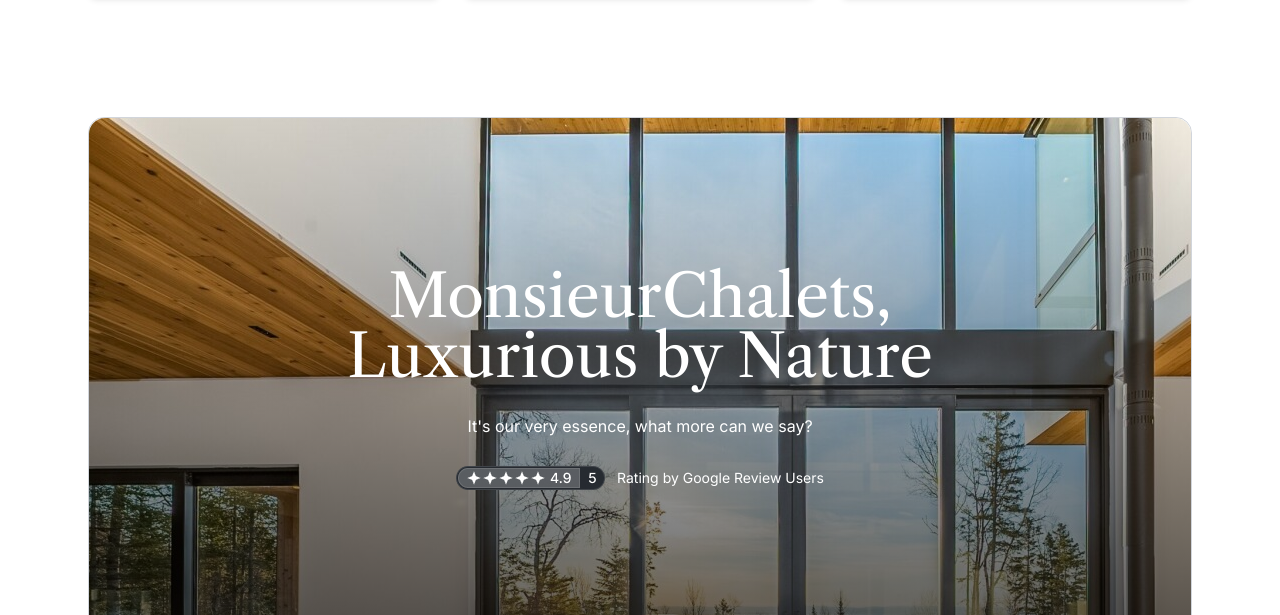
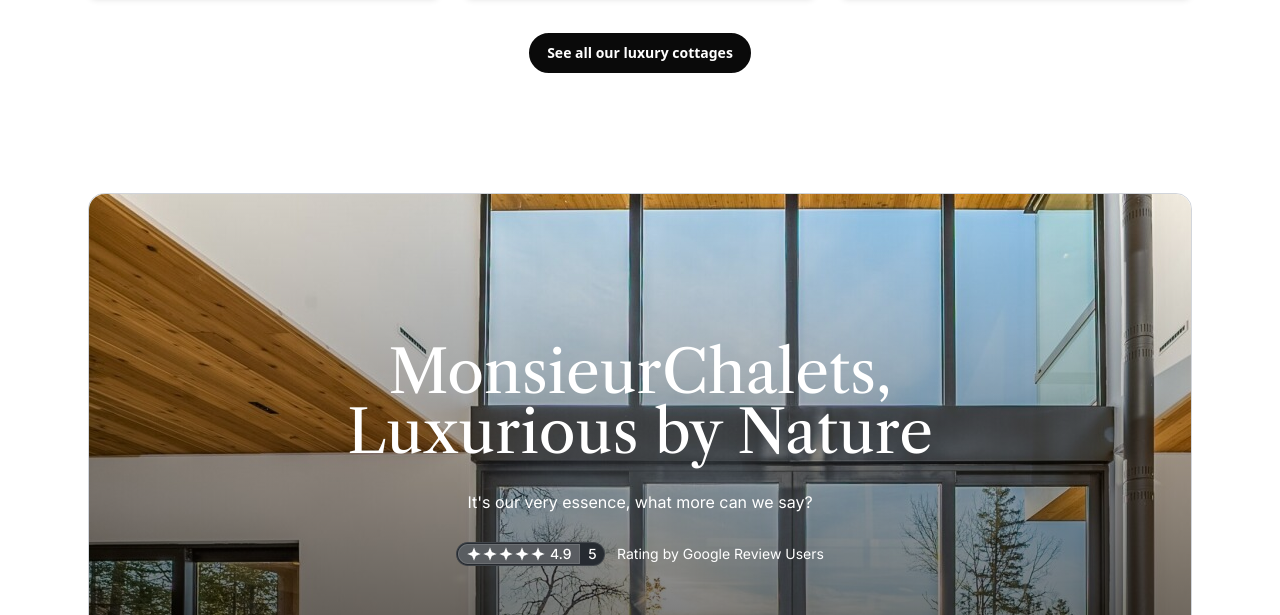
Before and after one commit to webcraftmamun/Monsieur-Chalets, a website: page index.html in a window 1280 px wide. Shown: the part 4987-5602 px from the top of the page. Drawn offline with nearby package versions, Linux system fonts and the light colour scheme.

```diff
--- a/index.html
+++ b/index.html
@@ -1449,6 +1449,12 @@
             </div>
           </div>
         </div>
+
+        <button
+          class="px-4 py-2 text-sm flex w-fit mx-auto mt-9 rounded-full font-bold text-white border-2 border-heading bg-heading transition-all ease-in-out duration-300 hover:bg-transparent hover:text-heading"
+        >
+          See all our luxury cottages
+        </button>
       </div>
     </section>
 
```
